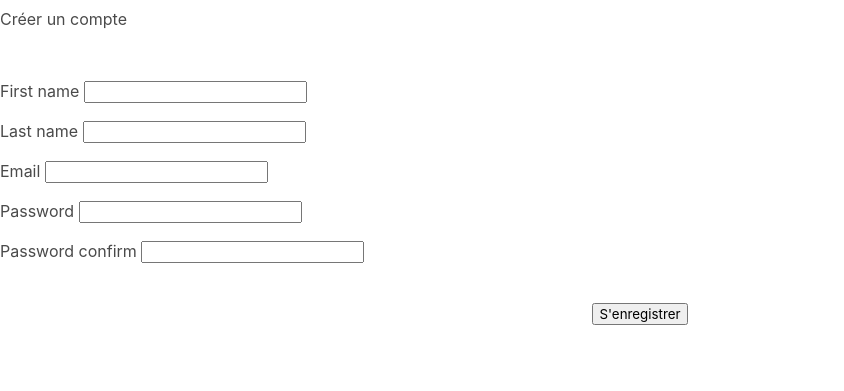
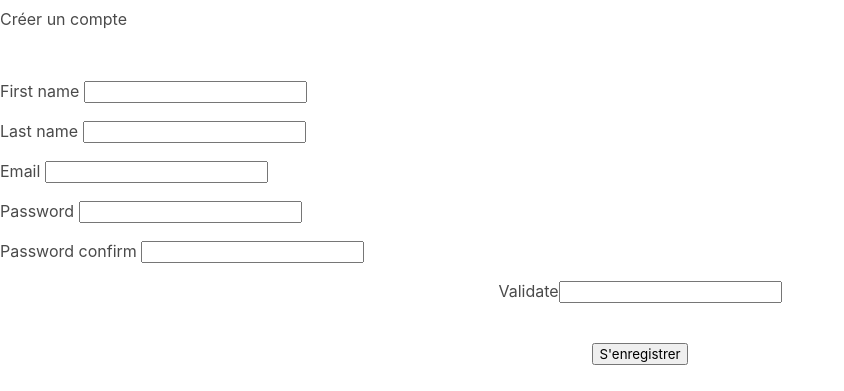
Before and after one commit to parmentlovski/dates-courtes, a Symfony app: template templates/security/register.html.twig in a window 1280 px wide. Shown: the part 409-800 px from the top of the page, without its empty margins (0-844 px from the left). Run offline with Twig, Linux system fonts and the light colour scheme; the template is opened without the code that fills it, so the values that code supplies are empty; form fields are guessed from the names that the template uses; some libraries are stand-ins or nearby versions.

Commit message:
Ajout de la checkbox validate pour obliger les nouveaux users a accepter les conditions avant inscription

```diff
--- a/templates/security/register.html.twig
+++ b/templates/security/register.html.twig
@@ -11,7 +11,7 @@
 
 	<h1 class="nav-svg">Créer un compte</h1>
 
-	<section id="register" class="mt-6" style="margin: auto;">
+	<section id="register" class="mt-6">
 
 
 		{{ form_start(form) }}
@@ -20,7 +20,7 @@
 			{{ form_label(form.firstName) }}
 			{{ form_widget(form.firstName) }}
 		</div>
-		<div class="has-text-centered mt-2 mb-4 error-register">
+		<div class="has-text-centered mt-2 mb-4 error-form">
 			{{ form_errors(form.firstName) }}
 		</div>
 
@@ -28,7 +28,7 @@
 			{{ form_label(form.lastName) }}
 			{{ form_widget(form.lastName) }}
 		</div>
-		<div class="has-text-centered mt-2 mb-4 error-register">
+		<div class="has-text-centered mt-2 mb-4 error-form">
 			{{ form_errors(form.lastName) }}
 		</div>
 
@@ -36,7 +36,7 @@
 			{{ form_label(form.email) }}
 			{{ form_widget(form.email) }}
 		</div>
-		<div class="has-text-centered mt-2 mb-4 error-register">
+		<div class="has-text-centered mt-2 mb-4 error-form">
 			{{ form_errors(form.email) }}
 		</div>
 
@@ -44,7 +44,7 @@
 			{{ form_label(form.password) }}
 			{{ form_widget(form.password)}}
 		</div>
-		<div class="has-text-centered mt-2 mb-4 error-register">
+		<div class="has-text-centered mt-2 mb-4 error-form">
 			{{ form_errors(form.password) }}
 		</div>
 
@@ -52,11 +52,19 @@
 			{{ form_label(form.passwordConfirm) }}
 			{{ form_widget(form.passwordConfirm) }}
 		</div>
-		<div class="has-text-centered mt-2 mb-4 error-register">
+		<div class="has-text-centered mt-2 mb-4 error-form">
 			{{ form_errors(form.passwordConfirm) }}
 		</div>
+		<div class="has-text-centered">
+			{{ form_row(form.validate) }}
+		</div>
+		<div class="has-text-centered mt-2 mb-4 error-form">
+			{{ form_errors(form.validate) }}
+		</div>
+
+	</div>
 	<div class="mt-5 has-text-centered">
-			<button type="submit" class="mt-4 btn-register is-size-6-mobile	">
+		<button type="submit" class="mt-4 btn-form is-size-6-mobile">
 			S'enregistrer
 		</button>
 	</div>
@@ -99,5 +107,4 @@ e.target.parentNode.classList.remove('animation');
 
 
 }
-	</script>
-{% endblock %}
+</script>{% endblock %}
```
Also changed, not shown: src/Form/RegistrationType.php (+6 -1 lines). Lines whose indentation alone changed are shown as unchanged.
